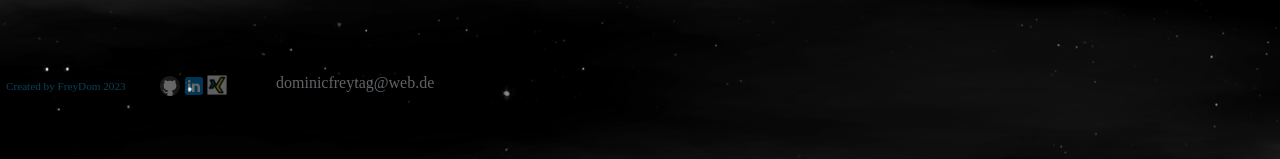
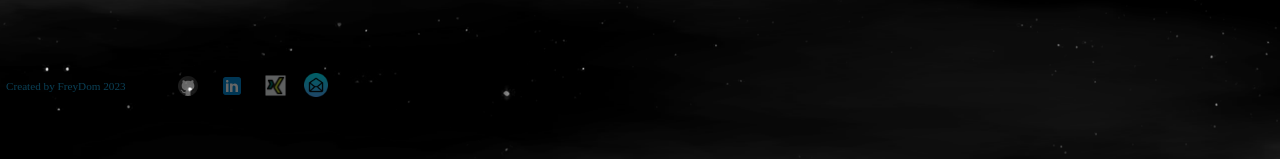
Before and after one commit to FreytagDom/my-homepage, a Next.js app: page / in a window 1280 px wide. Shown: the part 702-861 px from the top of the page. Built offline with nearby package versions, Linux system fonts and the light colour scheme.

Commit message:
add email icon and addres

```diff
--- a/components/Contact.js
+++ b/components/Contact.js
@@ -3,9 +3,14 @@ import Image from "next/image";
 import Github from '../public/Github.svg'
 import Linkedin from '../public/Linkedin.svg'
 import XingLogo from '../public/XingLogo.png'
+import EmailSend from '../public/EmailSend.png'
 import Link from "next/link";
 
+
 export default function Contact() {
+    const handleEmailButtonClick = () => {
+        window.location.href = "mailto:dominic.freytag@dominicfreytag.de";
+      };
 return(
     <>
     <ContacWrapper>
@@ -18,7 +23,9 @@ return(
         <Link href='https://www.xing.com/profile/Dominic_Freytag/'>
         <Xing   src={XingLogo} alt="Xing"></Xing>
         </Link>
-    <Email>dominicfreytag@web.de</Email>
+    <EmailButton onClick={handleEmailButtonClick}  >
+<Email src={EmailSend} alt="Email send"></Email>
+    </EmailButton>
     </ContacWrapper>
     </>
 )
@@ -27,18 +34,26 @@ return(
 
 const ContacWrapper = styled.div`
  display: grid;
- grid-template-columns: repeat(5, 1fr);
- max-width: 15rem;
+ grid-template-columns: repeat(5, 2fr);
+ max-width: 25rem;
  align-content: center;
  padding-left: 2rem;
+ align-items: center;
+ justify-items: center;
  `;
 
-const Email = styled.div`
-padding-left: 3rem;
-color: aquamarine;
-font-size: 1rem;
-color: aliceblue;
+const EmailButton = styled.button`
+ background: transparent;
+ border: none;
+ outline : none!important;
+ cursor: pointer ;
+`;
+
+const Email =styled(Image)`
  z-index: 3;
+ width: 1.5rem;
+ height:  1.5rem;
+ margin-left: 0.5rem;
 `;
 
 const GitHub = styled(Image)`
@@ -46,16 +61,19 @@ z-index: 3;
  width: 1.5rem;
  height:  1.5rem;
  text-decoration: none;
+ margin-left: 1rem;
 `;
 
 const LinkedIn = styled(Image)`
  z-index: 3;
  width: 1.5rem;
  height:  1.5rem;
+ margin-left: 1rem;
 `;
 
 const Xing = styled(Image)`
  z-index: 3;
  width: 1.4rem;
  height:  1.4rem;
+ margin-left: 1rem;
 `;
```
Also changed, not shown: public/EmailSend.png (added), public/EmailSend1.png (added). Lines whose indentation alone changed are shown as unchanged.
